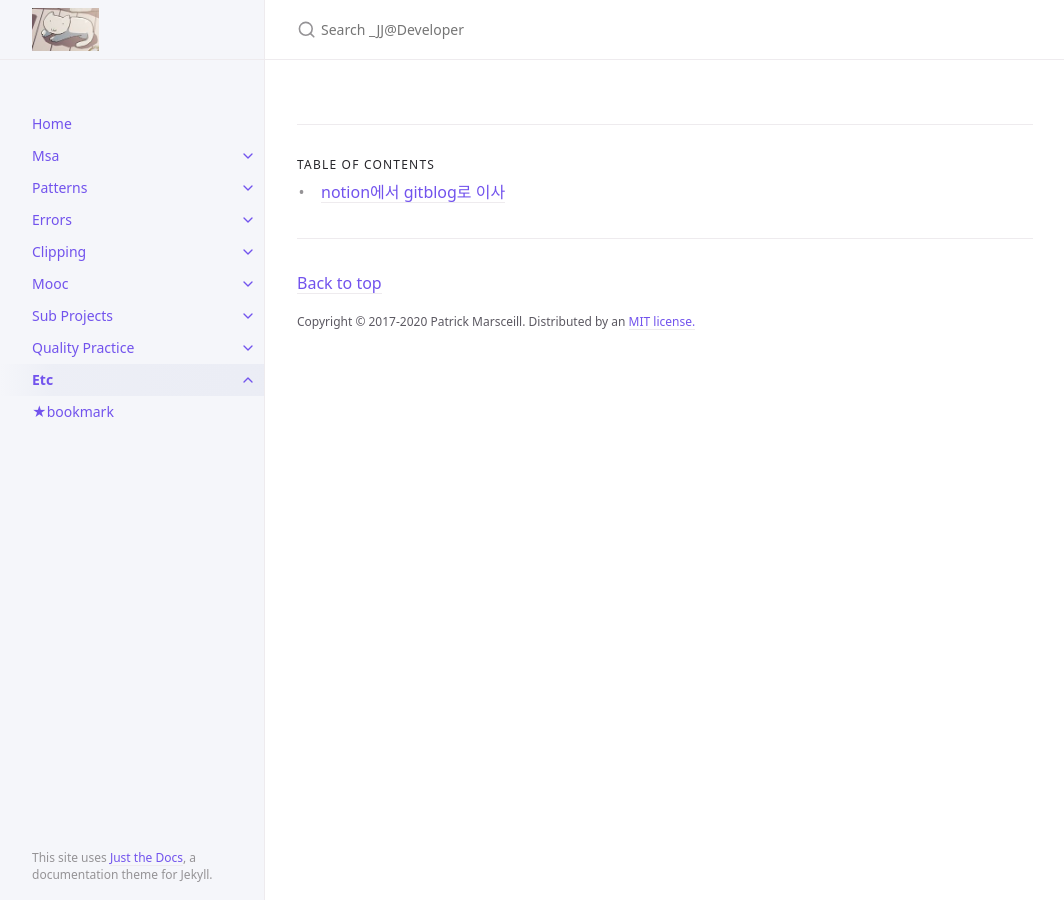
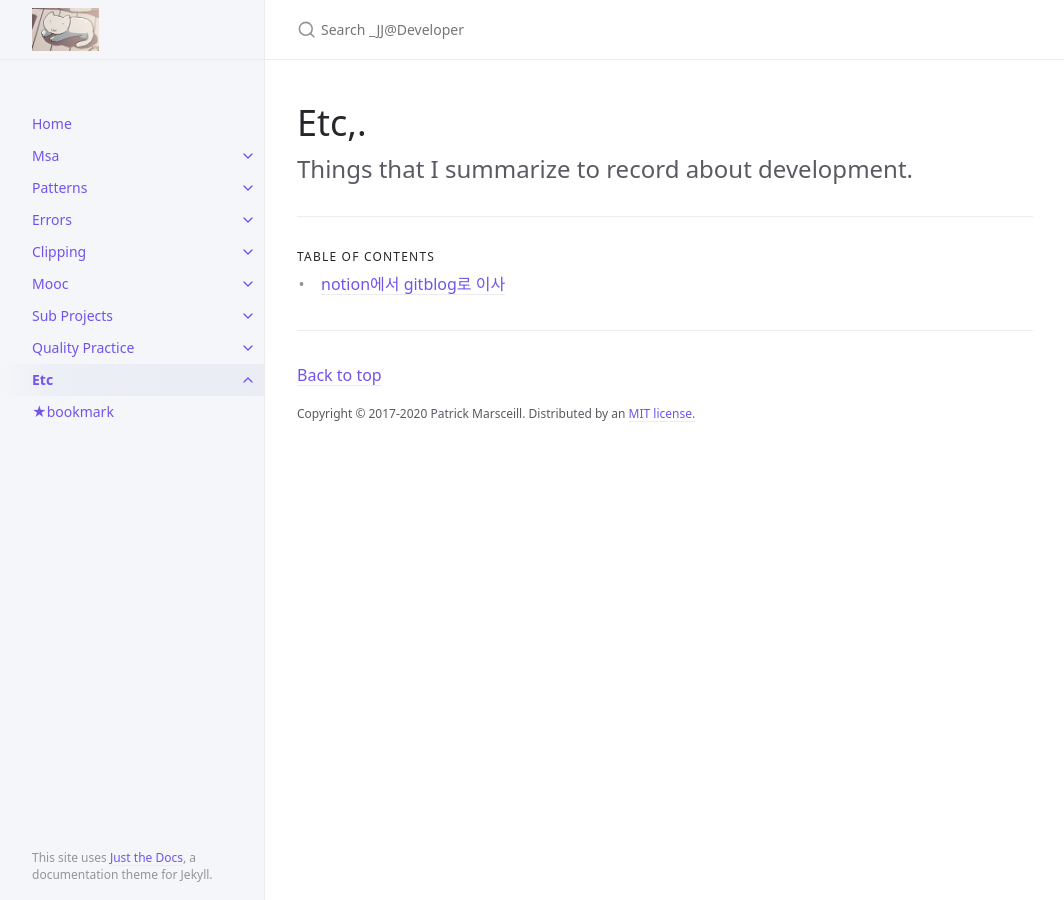
Before and after one commit to tnfhrnsss/tnfhrnsss.github.io, a Jekyll site: the page built from docs/etc/etc.md, in a window 1280 px wide. Shown: the whole page, without its empty margins (107-1171 px from the left). Built offline with Jekyll 4.4.1, drawn with Linux system fonts in a browser that asks for light colours.

Commit message:
modify etc

```diff
--- a/docs/etc/etc.md
+++ b/docs/etc/etc.md
@@ -5,3 +5,8 @@ nav_order: 10
 has_children: true
 permalink: /docs/etc
 ---
+
+# Etc,.
+
+Things that I summarize to record about development.
+{: .fs-6 .fw-300 }
```
Also changed, not shown: 3 other files.
